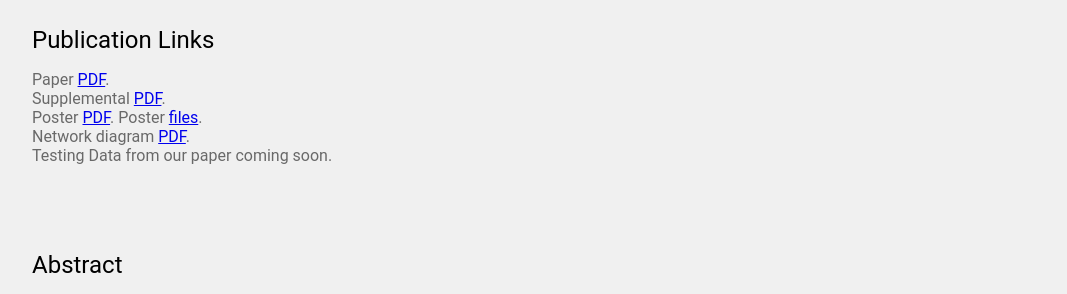
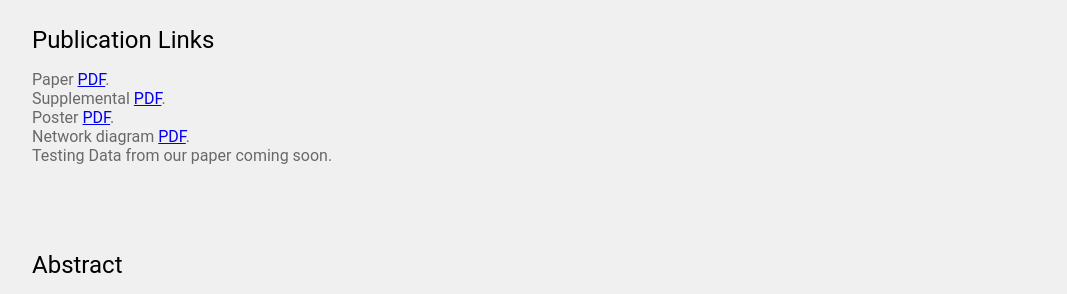
Before and after one commit to augmentedperception/deeplight, a Jekyll site: the page index.html, which Jekyll copies as it is, in a window 1280 px wide and 900 px high, scrolled down 516 px. Shown: the part 152-446 px from the top of the window, without its empty margins (16-1083 px from the left). Built offline with Jekyll 4.4.1, drawn with Linux system fonts in a browser that asks for light colours.

Commit message:
Removing poster files link

```diff
--- a/index.html
+++ b/index.html
@@ -226,12 +226,9 @@
     Supplemental
     <a href="content/DeepLight_Supplemental.pdf">PDF</a>.<br>
     Poster
-    <a href="content/poster/CVPR_Poster.pdf">PDF</a>. Poster
-    <a href="content/poster.zip">files</a>.
-    <br>
+    <a href="content/poster/CVPR_Poster.pdf">PDF</a>.<br>
     Network diagram
-    <a href="content/NetworkArch_Diam_v04.pdf">PDF</a>.
-    <br>
+    <a href="content/NetworkArch_Diam_v04.pdf">PDF</a>.<br>
     Testing Data from our paper coming soon.
 </div>
 
```
